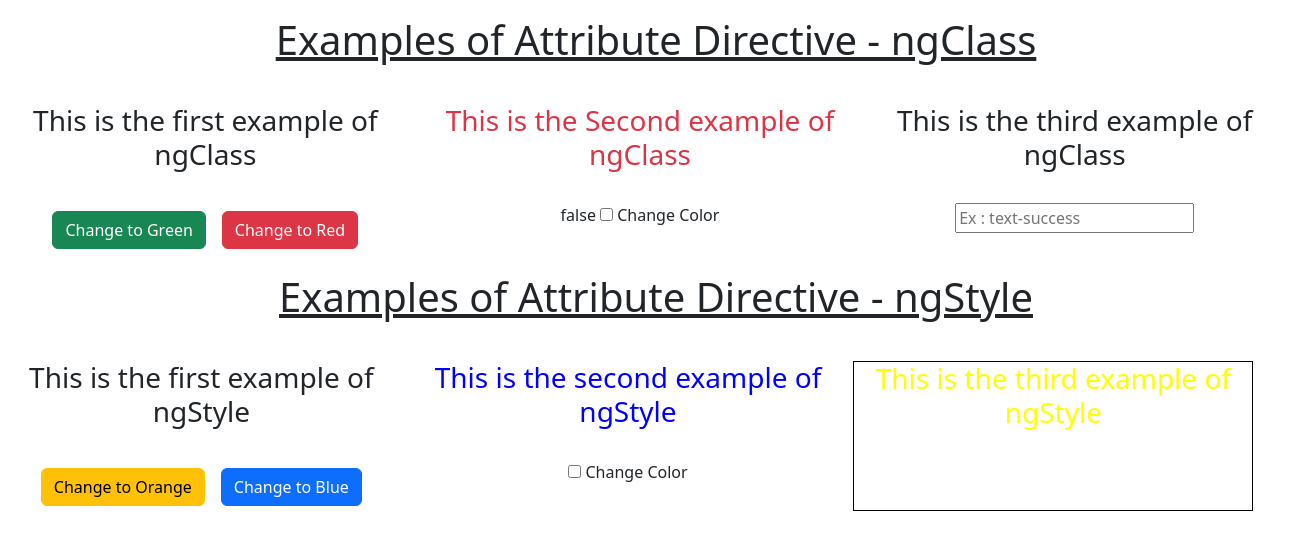
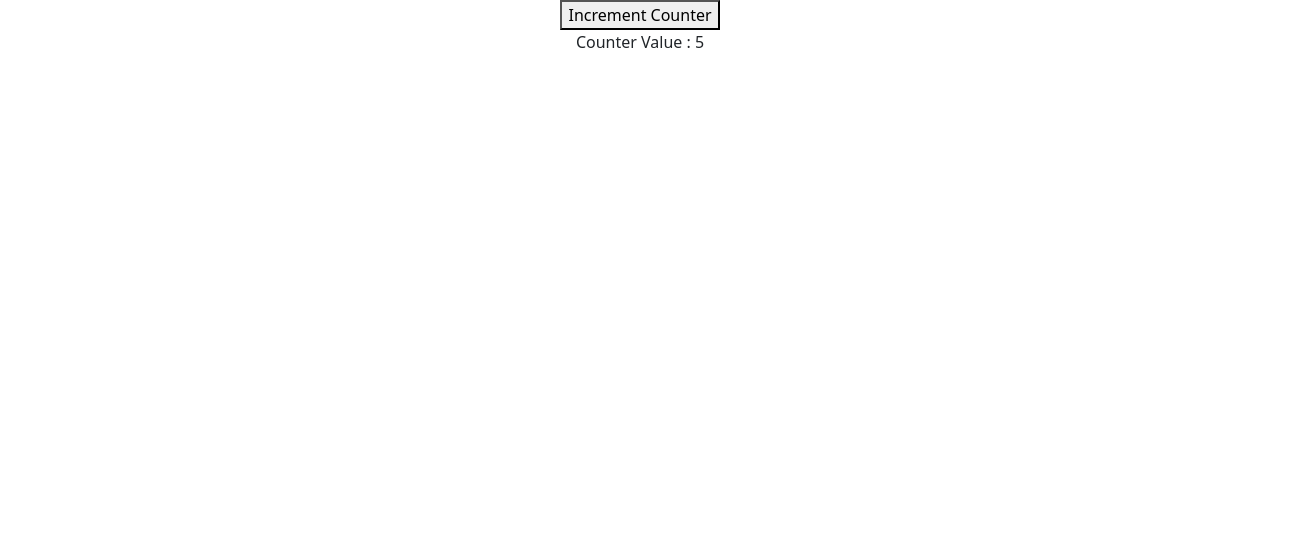
Before and after one commit to Zanna-dev/-angular-v19-tutorial-02, an Angular app: page / in a window 1280 px wide. Shown: the top 550 px of the page, 1308 px wide, since content can reach past the window. Built offline with nearby package versions, Linux system fonts and the light colour scheme.

Commit message:
Add Signals

```diff
--- a/src/app/app.component.html
+++ b/src/app/app.component.html
@@ -4,5 +4,6 @@
   <!-- <app-structural-directives-ngif-vs-if></app-structural-directives-ngif-vs-if> -->
   <!-- <app-structural-directive-ngfor-vs-for></app-structural-directive-ngfor-vs-for> -->
   <!-- <app-structural-directive-ngswitch-vs-switch></app-structural-directive-ngswitch-vs-switch> -->
-   <app-attribute-directives></app-attribute-directives>
+   <!-- <app-attribute-directives></app-attribute-directives> -->
+   <app-signals></app-signals>
 <router-outlet />
--- a/src/app/app.component.ts
+++ b/src/app/app.component.ts
@@ -7,6 +7,7 @@
 import { StructuralDirectiveNgforVsForComponent } from './structural-directive-ngfor-vs-for/structural-directive-ngfor-vs-for.component';
 import { StructuralDirectiveNgswitchVsSwitchComponent } from './structural-directive-ngswitch-vs-switch/structural-directive-ngswitch-vs-switch.component';
 import { AttributeDirectivesComponent } from './attribute-directives/attribute-directives.component';
+import { SignalsComponent } from './signals/signals.component';
 
 @Component({
   selector: 'app-root',
@@ -17,7 +18,8 @@
     // StructuralDirectivesNgifVsIfComponent,
     // StructuralDirectiveNgforVsForComponent
     // StructuralDirectiveNgswitchVsSwitchComponent
-    AttributeDirectivesComponent
+    // AttributeDirectivesComponent
+    SignalsComponent
    ],
   templateUrl: './app.component.html',
   styleUrl: './app.component.scss'
--- /dev/null
+++ b/src/app/signals/signals.component.html
@@ -0,0 +1,5 @@
+<div align="center">
+    <button (click)="onIncrement()">Increment Counter</button>
+    <p>Counter Value : {{counter()}}</p>
+    <!-- <p>Counter Value : {{normalCounter}}</p> -->
+</div>
--- /dev/null
+++ b/src/app/signals/signals.component.ts
@@ -0,0 +1,30 @@
+import { ChangeDetectionStrategy, Component, effect, signal } from '@angular/core';
+
+@Component({
+  selector: 'app-signals',
+  imports: [],
+  templateUrl: './signals.component.html',
+  styleUrl: './signals.component.scss',
+  changeDetection : ChangeDetectionStrategy.OnPush
+})
+export class SignalsComponent {
+  normalCounter = 0;
+  counter = signal(0);
+
+
+
+   constructor() {
+    this.counter.set(5);
+  //  setTimeout(()=>{
+  //     // this.normalCounter = 50;
+  //     this.counter.set(30);
+  //     console.log("counter Value => " + this.counter());
+  //   },5000)
+
+    effect(() => console.log("The value of counter is : " + this.counter()));
+  }
+
+   onIncrement() {
+     this.counter.update(initialValue => initialValue + 1);
+   }
+}
```
Also changed, not shown: src/app/signals/signals.component.scss (added), 1 other file (tests, documents, lock files or other folders).
